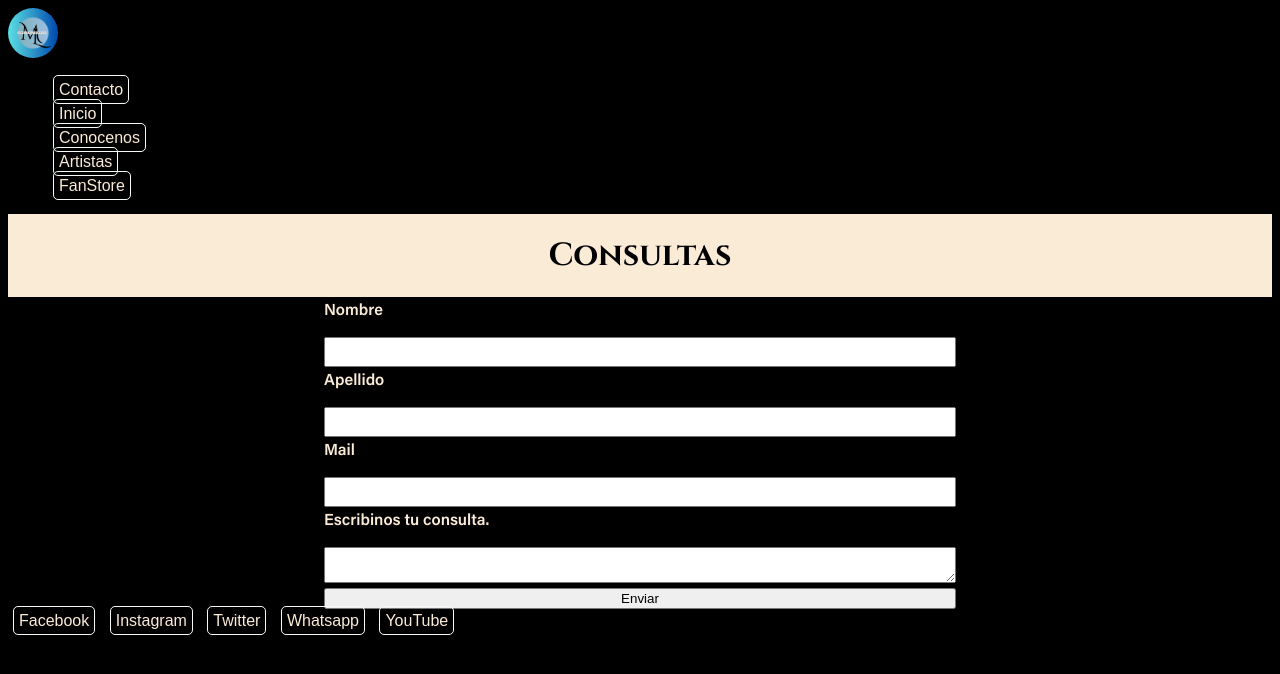
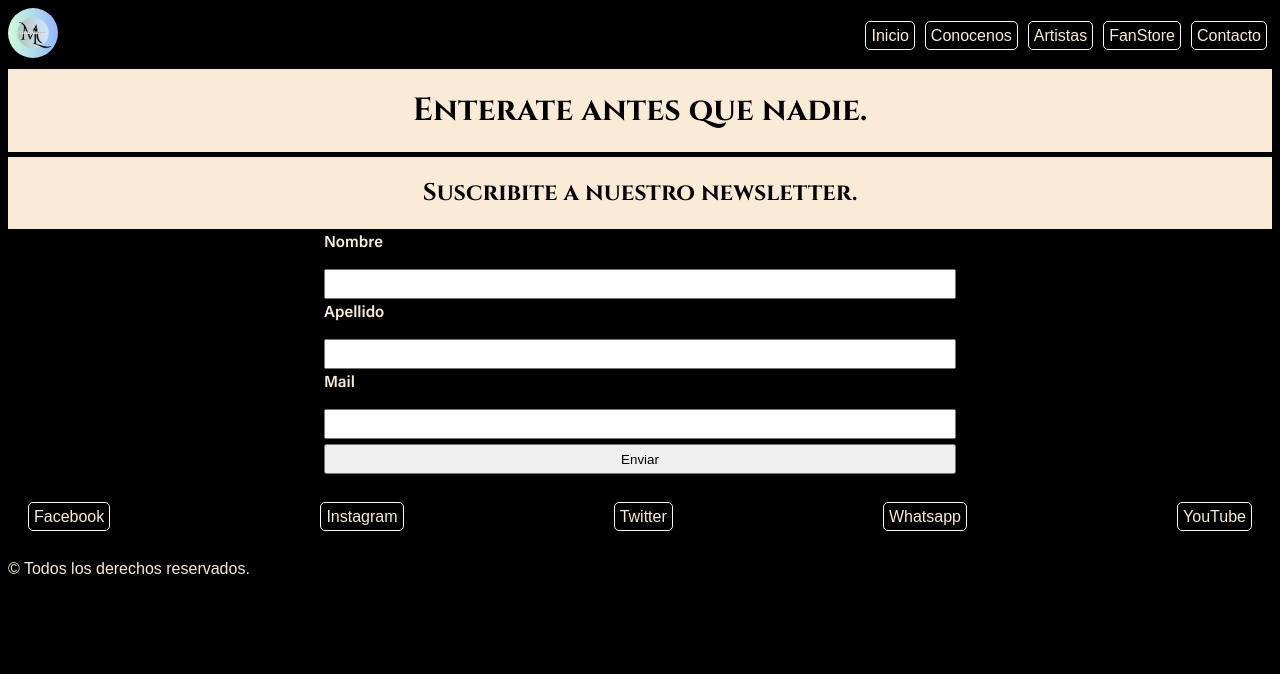
Before and after one commit to SofiaMarino777/proyecto-coder, a plain HTML site: page html/contacto.html in a window 1280 px wide. Drawn offline with Linux system fonts and the light colour scheme.

Commit message:
Recuperando pagina

```diff
--- a/html/contacto.html
+++ b/html/contacto.html
@@ -8,12 +8,9 @@
 </head>
 <body>
     <header>
-        <nav>
-            <img src="../img/moonLightLogo.png" alt="soyellogo">
+        <nav  class="nav-bar">
+            <img src="../img/logo-moonlight.png" alt="logo">
             <ul>
-                <li>
-                    <a href="contacto.html">Contacto</a>
-                </li>
                 <li>
                     <a href="../index.html">Inicio</a>
                 </li>
@@ -26,13 +23,15 @@
                 <li>
                     <a href="tienda.html">FanStore</a>
                 </li>
-
+                <li>
+                    <a href="contacto.html">Contacto</a>
+                </li>
             </ul>
         </nav>
     </header>
     <main>
-        <h1>Consultas</h1>
-
+        <h1>Enterate antes que nadie.</h1>
+        <h2>Suscribite a nuestro newsletter.</h2>
 
         <form action="">
             <label for="name">Nombre</label>
@@ -41,18 +40,29 @@
                 <input type="text">
             <label for="mail">Mail</label>
                 <input type="text">
-            <label for="mensaje">Escribinos tu consulta.</label>
-                <textarea name="mensaje"></textarea>
             <button>Enviar</button>
         </form>
     </main>
 
     <footer>
-        <a href="facebook.com">Facebook</a>
-        <a href="instagram.com">Instagram</a>
-        <a href="twitter.com">Twitter</a>
-        <a href="wathsapp.com">Whatsapp</a>
-        <a href="youtube.com">YouTube</a>
+        <ul>
+            <li>
+                <a href="facebook.com">Facebook</a>
+            </li>
+            <li>
+                <a href="instagram.com">Instagram</a>
+            </li>
+            <li>
+                <a href="twitter.com">Twitter</a>
+            </li>
+            <li>
+                <a href="wathsapp.com">Whatsapp</a>
+            </li>
+            <li>
+                <a href="youtube.com">YouTube</a>
+            </li>
+        </ul>
+        <p>&#169 Todos los derechos reservados.</p>
     </footer>
 
 </body>
```
Also changed, not shown: html/nosotros.html (+22 -9 lines), html/tienda.html (+10 -17 lines).
